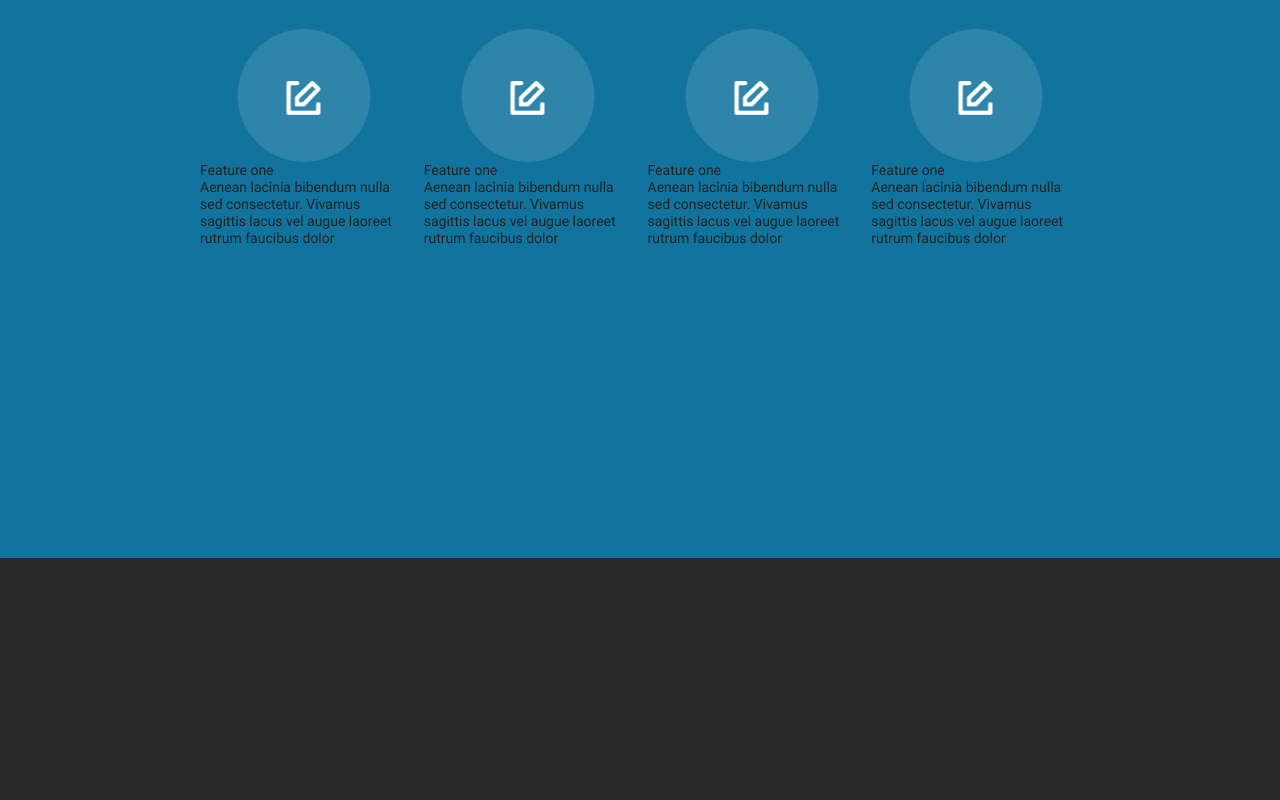
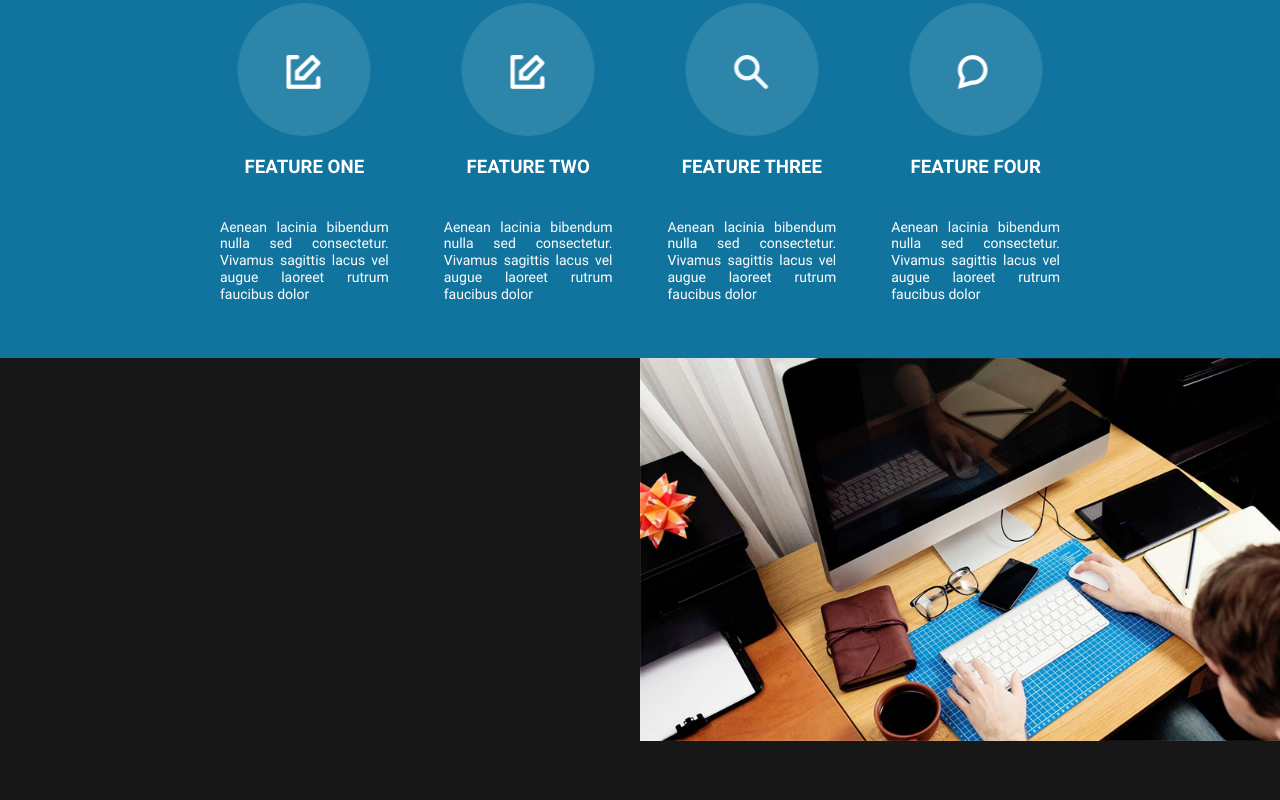
Before and after one commit to adilovua/photocorr, a plain HTML site: page index.html in a window 1280 px wide. Shown: the part 1136-1936 px from the top of the page. Before the commit the page ends 1694 px from the top, so only its background shows below. Drawn offline with Linux system fonts and the light colour scheme.

Commit message:
Second commit

```diff
--- a/css/style.css
+++ b/css/style.css
@@ -585,13 +585,13 @@ img{
 
 /*Intro end*/
 
-/*Agency start*/
+/*Agency-features start*/
 .agency__wrapper{
     display:flex;
     flex-wrap: wrap;
     position:relative;
     width: 100%;
-    height: 840px;
+    height: 640px;
     background-color: #11749e;
     padding: 0 200px;
 }
@@ -599,7 +599,7 @@ img{
     display: inline-block;
     position: absolute;
     width: 190px;
-    height: 177px;
+    height: 77px;
     top: 100px;
     left: 50%;
     transform: translateX(-50%);
@@ -619,6 +619,7 @@ img{
 .agency__title-container{
     position:relative;
     width: 100%;
+    margin-bottom: 250px;
 }
 
 .agency__title{
@@ -651,8 +652,46 @@ img{
     left:50%;
     transform: translateX(-50%);
 }
+.feature__card-ico{
+    margin-bottom: 20px;
+}
+.feature__card-title{
+    color: #fff;
+    font-size: 14pt;
+    font-weight: bold;
+    margin-bottom: 20px;
+    text-align: center;
+    text-transform: uppercase;
+}
 
-/*Agency end*/
+.feature__card-desc{
+    color: white;
+    text-align: justify;
+    padding: 20px;
+}
+
+/*Agency-features end*/
+
+
+.news-wrapper{
+    display: grid;
+    grid-template-columns: repeat(2, 1fr);
+    grid-column-gap: 0px;
+}
+
+.news-container{
+    grid-column: span 1;
+    height: 445px;
+    background-color: #171717;
+    overflow: hidden;
+}
+
+.news_pic{
+    overflow: hidden;
+}
+
+
+
 
 
 /* ------------ My Style end ---------------*/
--- a/index.html
+++ b/index.html
@@ -86,7 +86,7 @@
             </div>
         </section>
         <!--Intro end-->
-        <!--Agency start-->
+        <!--Agency-features start-->
         <section class="agency">
             <div class="wrapper">
                 <div class="agency__wrapper">
@@ -98,19 +98,10 @@
                     </div>
                     <div class="features__cards">
                         <div class="feature__card">
+                            <div class="feature__card-ico">
+                                <img src="./img/feature1-2.png" alt="" class="feature__card-pic">
+                            </div>
 
-                                <img src="./img/feature1-2.png" alt="" class="feature__card-pic">
-
-                            <h3 class="feature__card-title">
-                                Feature one
-                            </h3>
-                            <p class="feature__card-desc">
-                                Aenean lacinia bibendum nulla sed consectetur. Vivamus sagittis lacus vel augue laoreet rutrum faucibus dolor
-                            </p>
-                        </div>
-                        <div class="feature__card">
-
-                                <img src="./img/feature1-2.png" alt="" class="feature__card-pic">
 
                             <h3 class="feature__card-title">
                                 Feature one
@@ -123,8 +114,10 @@
                             <div class="feature__card-ico">
                                 <img src="./img/feature1-2.png" alt="" class="feature__card-pic">
                             </div>
+
+
                             <h3 class="feature__card-title">
-                                Feature one
+                                Feature two
                             </h3>
                             <p class="feature__card-desc">
                                 Aenean lacinia bibendum nulla sed consectetur. Vivamus sagittis lacus vel augue laoreet rutrum faucibus dolor
@@ -132,10 +125,21 @@
                         </div>
                         <div class="feature__card">
                             <div class="feature__card-ico">
-                                <img src="./img/feature1-2.png" alt="" class="feature__card-pic">
+                                <img src="./img/feature3.png" alt="" class="feature__card-pic">
                             </div>
                             <h3 class="feature__card-title">
-                                Feature one
+                                Feature three
+                            </h3>
+                            <p class="feature__card-desc">
+                                Aenean lacinia bibendum nulla sed consectetur. Vivamus sagittis lacus vel augue laoreet rutrum faucibus dolor
+                            </p>
+                        </div>
+                        <div class="feature__card">
+                            <div class="feature__card-ico">
+                                <img src="./img/feature4.png" alt="" class="feature__card-pic">
+                            </div>
+                            <h3 class="feature__card-title">
+                                Feature four
                             </h3>
                             <p class="feature__card-desc">
                                 Aenean lacinia bibendum nulla sed consectetur. Vivamus sagittis lacus vel augue laoreet rutrum faucibus dolor
@@ -145,9 +149,55 @@
                 </div>
             </div>
         </section>
-        <!--Agency end-->
+        <!--Agency - features end-->
         <!--Features start-->
-        <section class="features">
+        <section class="news">
+            <div class="wrapper">
+                <div class="news-wrapper">
+                    <div class="news-container">
+                        <div class="news-essay">
+                            <snap class="news_date">
+
+                            </snap>
+                            <snap class="news_delimitter">
+
+                            </snap>
+                            <snap class="newsSectionName">
+
+                            </snap>
+                        </div>
+                    </div>
+                    <div class="news-container">
+                        <div class="news-pic_container">
+                            <img src="./img/news1.jpg" alt="" class="news_pic">
+
+                        </div>
+                    </div>
+                </div>
+                <div class="news-wrapper">
+                    <div class="news-container">
+                        <div class="news-pic_container">
+                            <img src="./img/news2.jpg" alt="" class="news_pic">
+
+                        </div>
+                    </div>
+                    <div class="news-container">
+                        <div class="news-essay">
+                            <snap class="news_date">
+
+                            </snap>
+                            <snap class="news_delimitter">
+
+                            </snap>
+                            <snap class="newsSectionName">
+
+                            </snap>
+                        </div>
+                    </div>
+
+                </div>
+
+            </div>
 
         </section>
         <!--Features end-->
```
Also changed, not shown: img/feature3.png (added), img/feature4.png (added), img/news1.jpg (added), img/news2.jpg (added).
